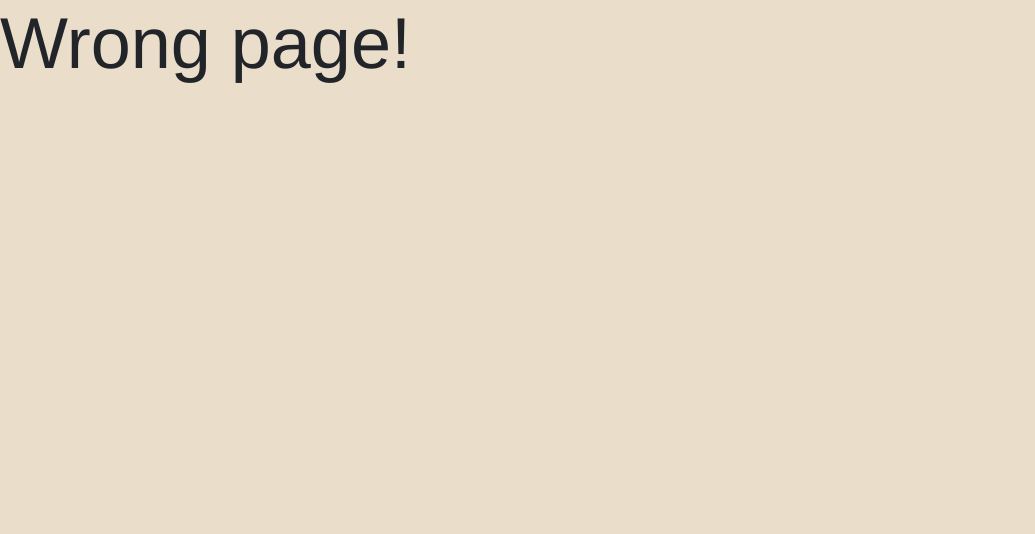
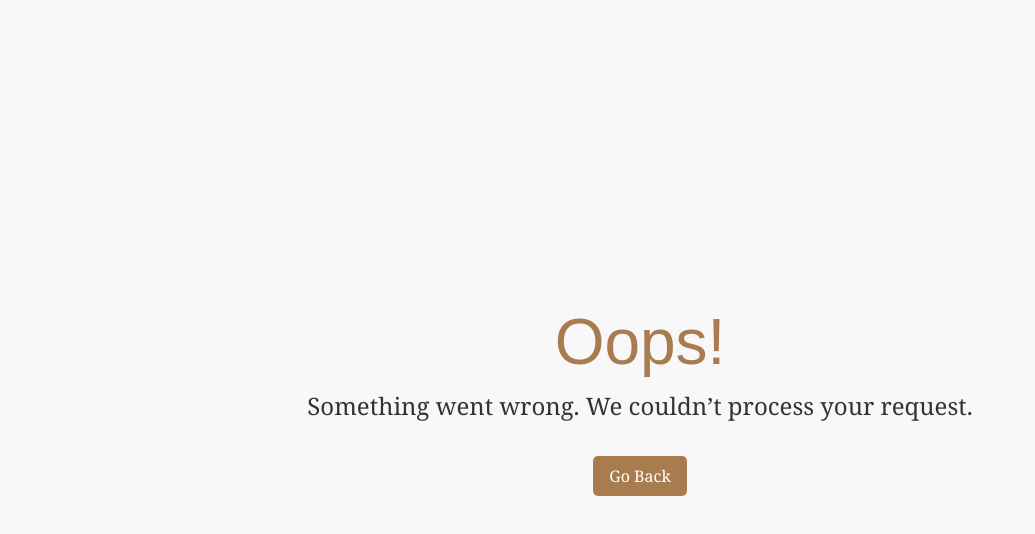
Before and after one commit to marioxabel/BookTalk, a React (Vite) app in the folder client/: page /Mybooks in a window 1280 px wide. Before the commit this address had no page. Shown: the top 534 px of the page, without its empty margins (0-1035 px from the left). Built offline with nearby package versions, Linux system fonts and the light colour scheme.

Commit message:
error page

```diff
--- a/client/src/main.tsx
+++ b/client/src/main.tsx
@@ -7,13 +7,13 @@ import App from './App';
 import SearchBooks from './pages/Search';
 import SavedBooks from './pages/Mybooks';
 import StartPage from './pages/StartPage';
-
+import ErrorPage from './pages/ErrorPage'
 
 const router = createBrowserRouter([
   {
     path: '/',
     element: <App />,
-    errorElement: <h1 className='display-2'>Wrong page!</h1>,
+    errorElement:  <ErrorPage />,
     children: [
       {
         index: true,
--- /dev/null
+++ b/client/src/pages/ErrorPage.css
@@ -0,0 +1,40 @@
+/* Global styles */
+body {
+    font-family: "Georgia", serif;
+    background-color: #f8f8f8;
+    color: #333;
+  }
+
+  /* Error Page styles */
+  .error-page {
+    display: flex;
+    flex-direction: column;
+    justify-content: center;
+    align-items: center;
+    min-height: 100vh;
+    text-align: center;
+  }
+
+  .error-page h1 {
+    font-family: "Cursive", sans-serif;
+    font-size: 4rem;
+    color: #a97c50;
+  }
+
+  .error-page p {
+    font-size: 1.5rem;
+    color: #333;
+  }
+
+  .btn-custom {
+    background-color: #a97c50;
+    color: #fff;
+    border: none;
+    border-radius: 5px;
+    padding: 0.5rem 1rem;
+    font-size: 1rem;
+  }
+
+  .btn-custom:hover {
+    background-color: #8b5e3c;
+  }
--- /dev/null
+++ b/client/src/pages/ErrorPage.tsx
@@ -0,0 +1,24 @@
+import React from "react";
+import { useNavigate } from "react-router-dom";
+import "./ErrorPage.css";
+
+
+const ErrorPage: React.FC = () => {
+  const navigate = useNavigate();
+
+  const handleGoBack = () => {
+    navigate(-1); // Regresa a la página anterior
+  };
+
+  return (
+    <div className="error-page">
+      <h1>Oops!</h1>
+      <p>Something went wrong. We couldn’t process your request.</p>
+      <button className="btn btn-custom mt-3" onClick={handleGoBack}>
+        Go Back
+      </button>
+    </div>
+  );
+};
+
+export default ErrorPage;
```
